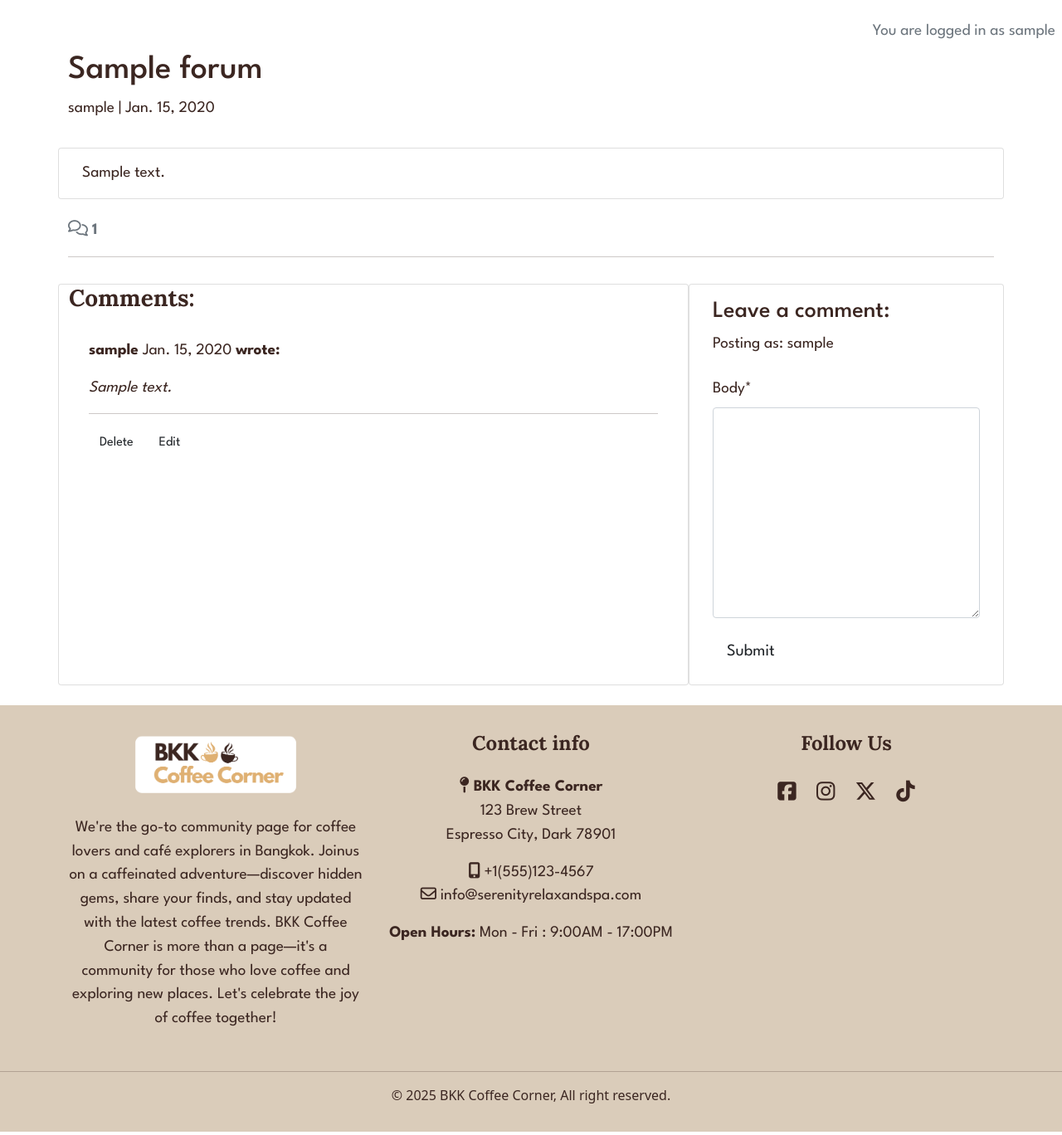
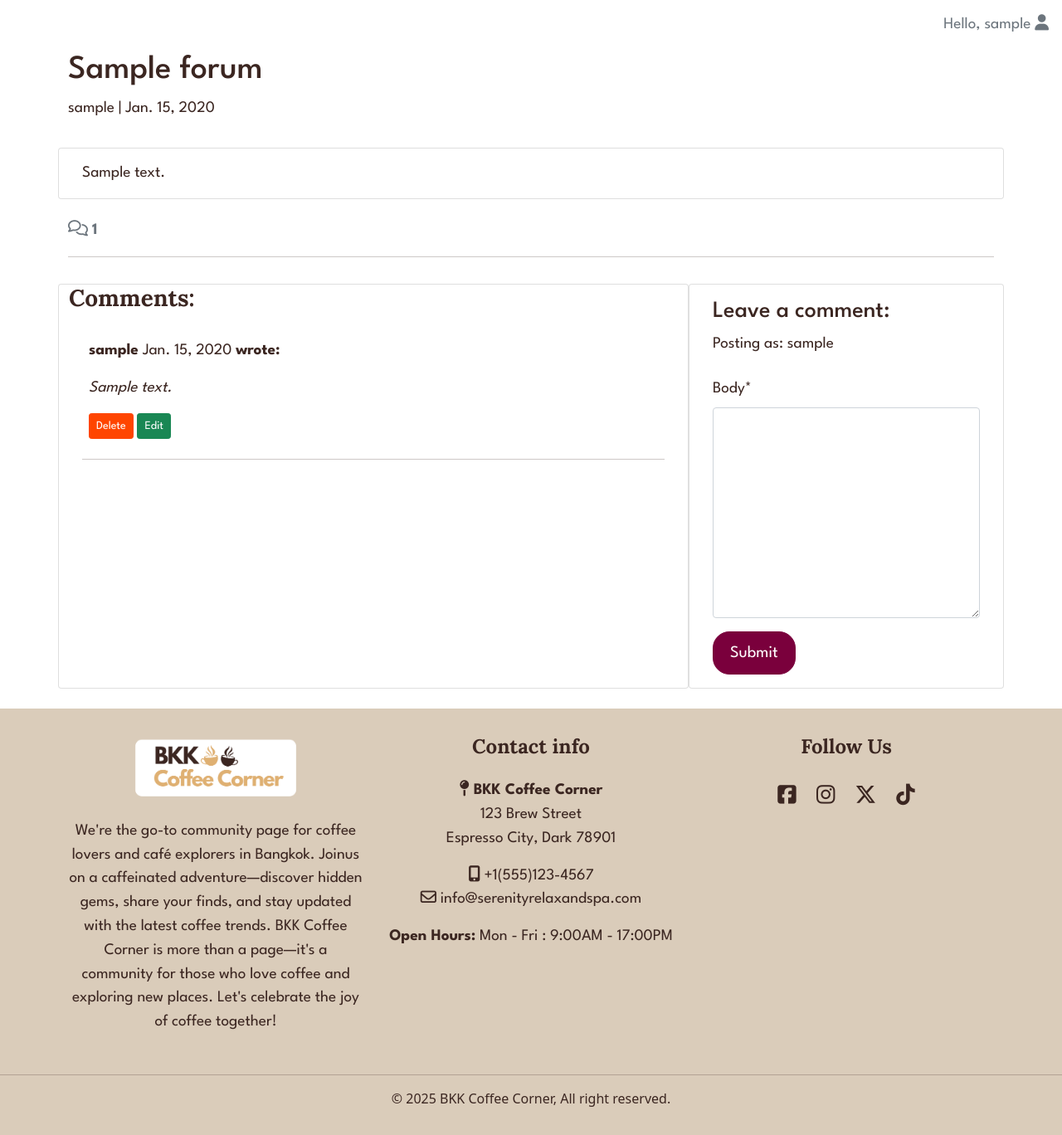
Before and after one commit to Chatlada-Nina/BKK-Coffee-Corner, a Django app: a page that uses templates/base.html in a window 1280 px wide. Shown: the part 104-1472 px from the top of the page at 83% size. Run offline with Django 4.2, Linux system fonts and the light colour scheme; a user stored in the database is signed in; tables that the repository leaves empty hold one stand-in row (values such as "Sample post"); some libraries are stand-ins or nearby versions.

Commit message:
Customise buttons,text descriptions and about us

```diff
--- a/forum/templates/forum/forum_detail.html
+++ b/forum/templates/forum/forum_detail.html
@@ -64,12 +64,12 @@
           </p>
           <div class="fst-italic" id="comment{{ comment.id }}">
             {{ comment.body | linebreaks }}
-          </div> <hr>
+          </div>
           {% if user.is_authenticated and comment.author == user %}
-          <button class="btn btn-delete" comment_id="{{ comment.id }}">Delete</button>
-          <button class="btn btn-edit" comment_id="{{ comment.id }}">Edit</button>
+          <button class="btn btn-delete btn-danger btn-sm" comment_id="{{ comment.id }}">Delete</button>
+          <button class="btn btn-edit btn-success btn-sm" comment_id="{{ comment.id }}">Edit</button>
           {% endif %}
-        </div>
+        </div> <hr>
         <!-- Our for loop ends here -->
         {% endfor %}
       </div>
@@ -87,7 +87,7 @@
             {{ comment_form | crispy }}
             {% csrf_token %}
             <button id="submitButton" type="submit"
-              class="btn btn-signup btn-lg">Submit</button>
+              class="btn submit-btn btn-signup btn-lg">Submit</button>
           </form>
           {% else %}
           <p>Log in to leave a comment</p>
--- a/home/templates/home/index.html
+++ b/home/templates/home/index.html
@@ -43,7 +43,7 @@
                             </a>
                             <p class="card-text sub-text">{{ post.excerpt }}</p>
                             <p class="card-text sub-text"><i class="fa-solid fa-star"></i> 5.0</p>
-                            <a href="{% url 'post_detail' post.slug %}" class="card-text sub-text post-link"><i class="fa-solid fa-mug-hot"></i> Reviews</a>
+                            <a href="{% url 'post_detail' post.slug %}" class="card-text sub-text post-link"><i class="fa-solid fa-mug-hot"></i>  Reviews</a>
                             <hr />
                             <p class="card-text sub-text text-muted h6">{{ post.created_on}}
                             </p>
--- a/static/css/style.css
+++ b/static/css/style.css
@@ -97,6 +97,14 @@
     text-decoration: underline;
     font-style: italic;
 }
+.btn-delete {
+    border: 1px solid orangered;
+    background-color: orangered;
+    color: var(--button-text-color);
+}
+.btn-edit {
+
+}
 
 
 
--- a/templates/base.html
+++ b/templates/base.html
@@ -157,7 +157,7 @@
 
     <main class="flex-shrink-0 main-bg sub-text">
       {% if user.is_authenticated %}
-      <p class="text-end m-1 p-1 text-muted">You are logged in as {{ user }}</p>
+      <p class="text-end px-3 text-muted">Hello, {{ user }} <i class="fa-solid fa-user"></i> </p>
       {% else %}
       <p class="text-end m-1 p-1 text-muted">You are not logged in</p>
       {% endif %} {% block content %}
```
Also changed, not shown: home/templates/home/post_detail.html (+6 -6 lines).
